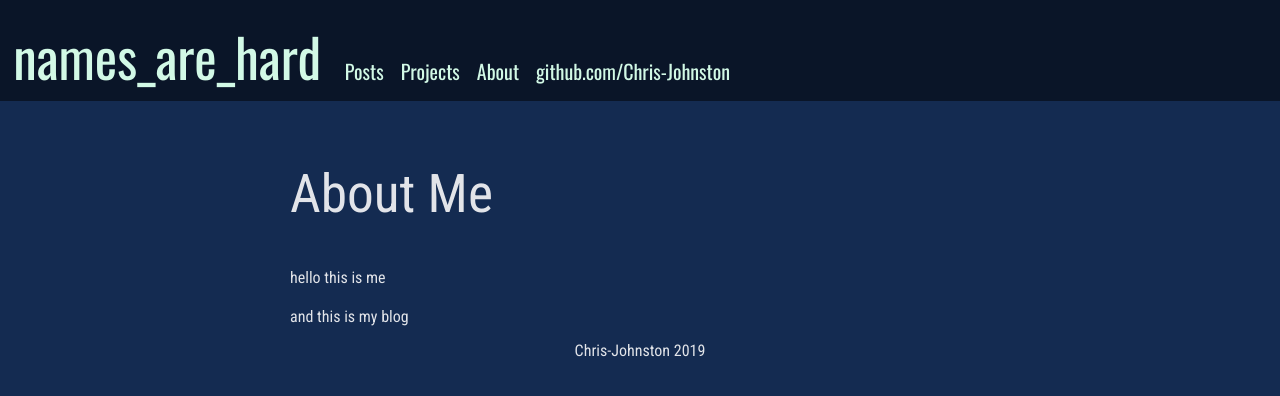
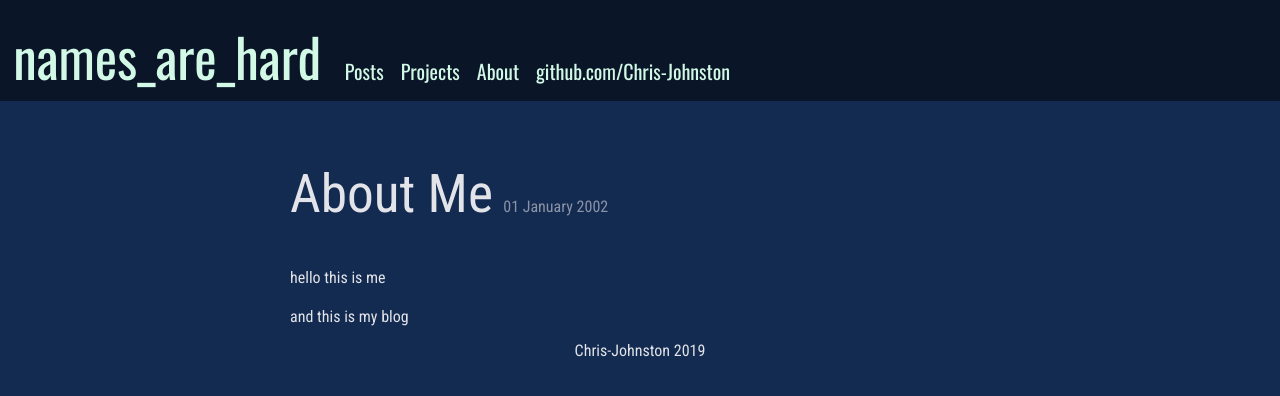
Before and after one commit to Chris-Johnston/names_are_hard, a Jekyll site: the page built from meta/about.md, in a window 1280 px wide. Shown: the top 396 px of the page. Built offline with Jekyll 4.4.1, drawn with Linux system fonts in a browser that asks for light colours.

Commit message:
add date to the page title

```diff
--- a/_layouts/post.html
+++ b/_layouts/post.html
@@ -7,6 +7,7 @@
       {% if page.title %}
       <div class="title-wrapper">
         <h1 class="page-title"> {{ page.title }}</h1>
+        <div class="page-date">{{ page.date | date_to_long_string }}</div>
         {% if page.github_url %}
         <h2 class="page-gh">
           <a href="{{ page.github_url }}">
--- a/_sass/names_are_hard.scss
+++ b/_sass/names_are_hard.scss
@@ -132,6 +132,14 @@ body li {
 .page-title {
   font-size: 40pt;
   font-weight: 100;
+  display: inline-block;
+}
+
+.page-date
+{
+  margin-left: 5pt;
+  display: inline;
+  color: darken($foreground-color, 30%);
 }
 
 .page-footer {
```
Also changed, not shown: _layouts/page.html (line endings or trailing spaces).
